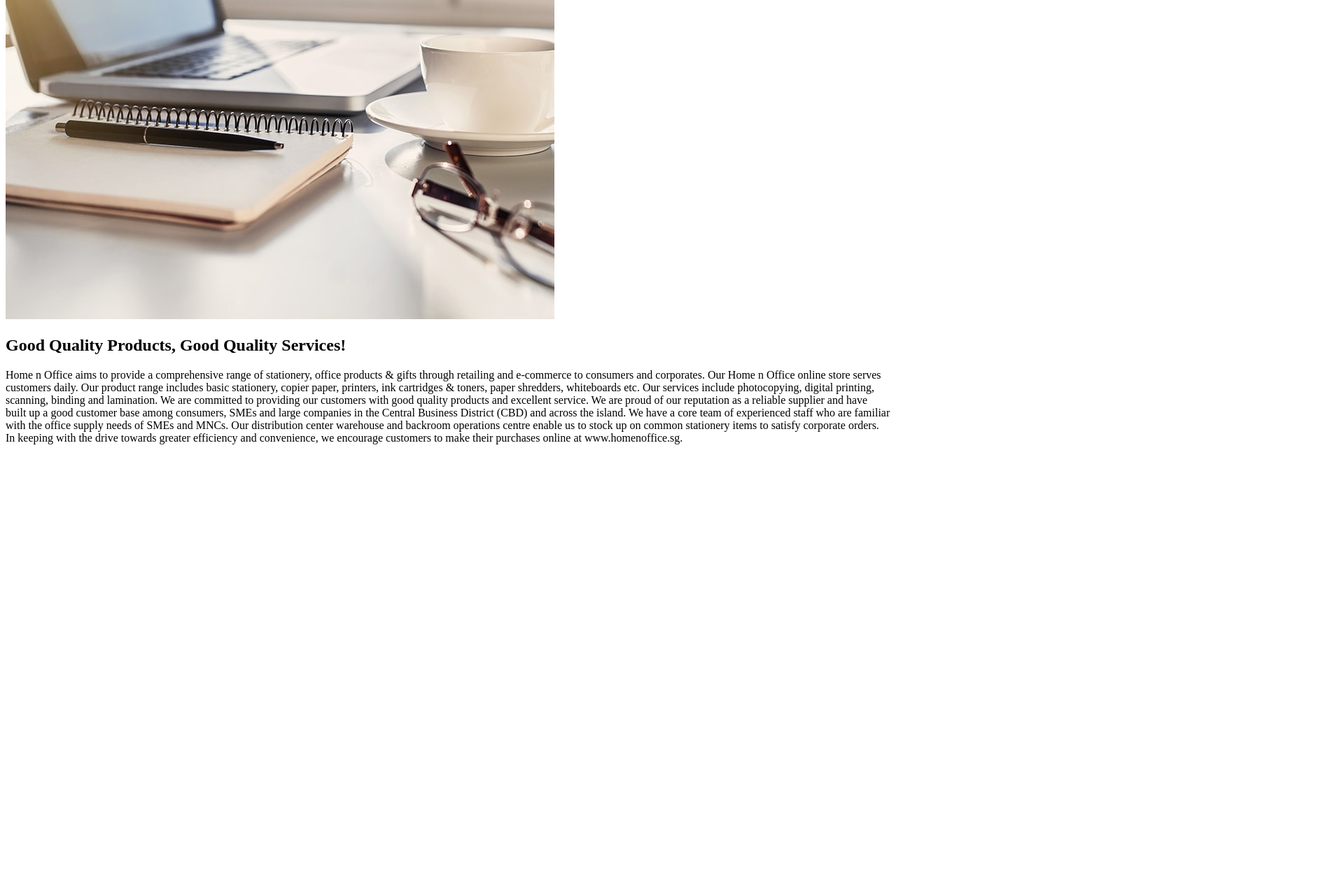
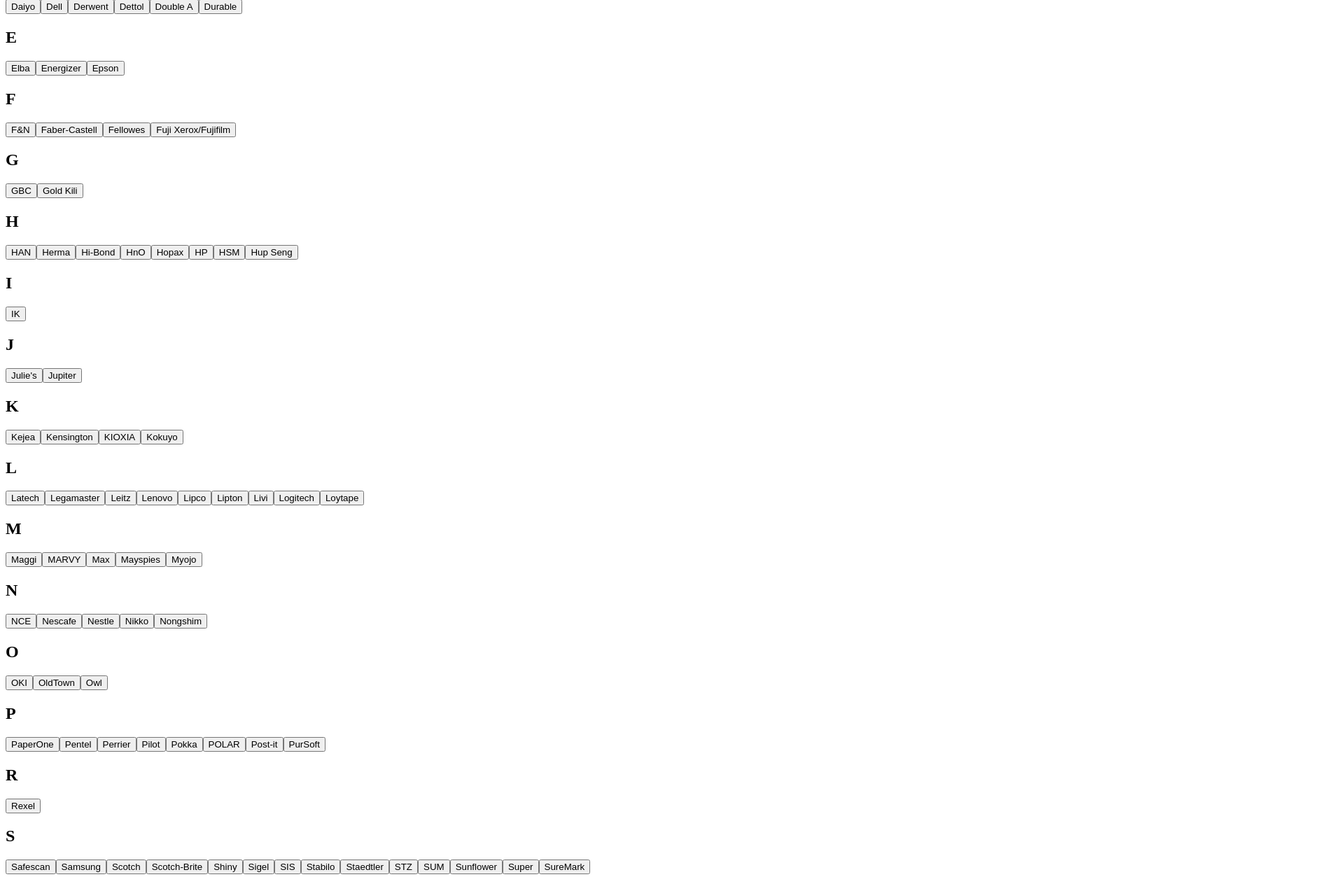
Before and after one commit to Sirenko1998T/youOffice, a Vue app: page / in a window 1280 px wide. Shown: the part 520-1793 px from the top of the page at 70% size, 1920 px wide, since content can reach past the window. Before the commit the page ends 1171 px from the top, so only its background shows below. Built offline with nearby package versions, Linux system fonts and the light colour scheme.

Commit message:
add Brand page + scroll

```diff
--- a/src/app.jsx
+++ b/src/app.jsx
@@ -1,35 +1,30 @@
-import React from 'react';
-
-export default function Main() {
-   return (
- <>
- <div>
-   <img src="./assets/img/aboutUs/banner-min-1-3.jpg" alt="Image"/>
-   <h1>About Us</h1>
-   </div>
-   <div>
-      <div><img src="./assets/img/aboutUs/img-min.jpg" alt="Image"/></div>
-      <div><h2>Good Quality Products,
-
-           Good Quality Services!</h2>
-           <p>
-           <span>Home n Office</span>  aims to provide a comprehensive range of stationery, office products & gifts through retailing and e-commerce to consumers and corporates.
-
-Our   <span>Home n Office</span>   online store serves customers daily. Our product range includes basic stationery, copier paper, printers, ink cartridges & toners, paper shredders, whiteboards etc.
-
-Our services include photocopying, digital printing, scanning, binding and lamination.
-
-We are committed to providing our customers with good quality products and excellent service. We are proud of our reputation as a reliable supplier and have built up a good customer base among consumers, SMEs and large companies in the Central Business District (CBD) and across the island.
-
-We have a core team of experienced staff who are familiar with the office supply needs of SMEs and MNCs. Our distribution center warehouse and backroom operations centre enable us to stock up on common stationery items to satisfy corporate orders.
-
-In keeping with the drive towards greater efficiency and convenience, we encourage customers to make their purchases online at www.homenoffice.sg.
-           </p>
-
-
-
-           </div>
-   </div>
- </>
-   );
+import react, { useRef } from 'react';
+import { useEffect } from 'react';
+import brand from './files/brand.json'
+export default function Brand() {
+  let refs = useRef({});
+  let scrollTo = (letter) => {
+    if (refs.current[letter]) {
+      refs.current[letter].scrollIntoView({ behavior: 'smooth', block: "start" });
+    }
+  }
+  let brandI = Object.keys(brand);
+  return (
+    <>
+      <h1>Find Your Favorite Brand</h1>
+      <div> <span>Brand Index: </span> {
+        brandI.map((letter) => (
+          <button onClick={() => scrollTo(letter)} key={letter}>{letter}</button>
+        ))
+      }</div>
+      {brandI.map((letter) => (
+        <div key={letter} ref={el => refs.current[letter] = el}>
+          <h2>{letter}</h2>
+          {brand[letter].map((i) => (
+            <button  >{i}</button>
+          ))}
+        </div>
+      ))}
+    </>
+  );
 }
--- /dev/null
+++ b/src/files/brand.json
@@ -0,0 +1,147 @@
+{
+   "0-9": [
+      "3M"
+   ],
+   "A": [
+      "A'zone",
+      "Artline",
+      "ASUS",
+      "Aurora",
+      "Avery"
+   ],
+   "B": [
+      "Belkin",
+      "Bindermax",
+      "Biosystem",
+      "Boncafe",
+      "Brother"
+   ],
+   "C": [
+      "Canon",
+      "Carl",
+      "Casio",
+      "Command"
+   ],
+   "D": [
+      "Daiyo",
+      "Dell",
+      "Derwent",
+      "Dettol",
+      "Double A",
+      "Durable"
+   ],
+   "E": [
+      "Elba",
+      "Energizer",
+      "Epson"
+   ],
+   "F": [
+      "F&N",
+      "Faber-Castell",
+      "Fellowes",
+      "Fuji Xerox/Fujifilm"
+   ],
+   "G": [
+      "GBC",
+      "Gold Kili"
+   ],
+   "H": [
+      "HAN",
+      "Herma",
+      "Hi-Bond",
+      "HnO",
+      "Hopax",
+      "HP",
+      "HSM",
+      "Hup Seng"
+   ],
+   "I": [
+      "IK"
+   ],
+   "J": [
+      "Julie's",
+      "Jupiter"
+   ],
+   "K": [
+      "Kejea",
+      "Kensington",
+      "KIOXIA",
+      "Kokuyo"
+   ],
+   "L": [
+      "Latech",
+      "Legamaster",
+      "Leitz",
+      "Lenovo",
+      "Lipco",
+      "Lipton",
+      "Livi",
+      "Logitech",
+      "Loytape"
+   ],
+   "M": [
+      "Maggi",
+      "MARVY",
+      "Max",
+      "Mayspies",
+      "Myojo"
+   ],
+   "N": [
+      "NCE",
+      "Nescafe",
+      "Nestle",
+      "Nikko",
+      "Nongshim"
+   ],
+   "O": [
+      "OKI",
+      "OldTown",
+      "Owl"
+   ],
+   "P": [
+      "PaperOne",
+      "Pentel",
+      "Perrier",
+      "Pilot",
+      "Pokka",
+      "POLAR",
+      "Post-it",
+      "PurSoft"
+   ],
+   "R": [
+      "Rexel"
+   ],
+   "S": [
+      "Safescan",
+      "Samsung",
+      "Scotch",
+      "Scotch-Brite",
+      "Shiny",
+      "Sigel",
+      "SIS",
+      "Stabilo",
+      "Staedtler",
+      "STZ",
+      "SUM",
+      "Sunflower",
+      "Super",
+      "SureMark"
+   ],
+   "T": [
+      "Targus",
+      "TP-Link",
+      "TruSens"
+   ],
+   "U": [
+      "UFC",
+      "UHU",
+      "Uni-Ball"
+   ],
+   "V": [
+      "ViewSonic"
+   ],
+   "Y": [
+      "Yeo's",
+      "Yuri"
+   ]
+}
```
Also changed, not shown: src/pages/abouUs.jsx (+35 -0 lines).
